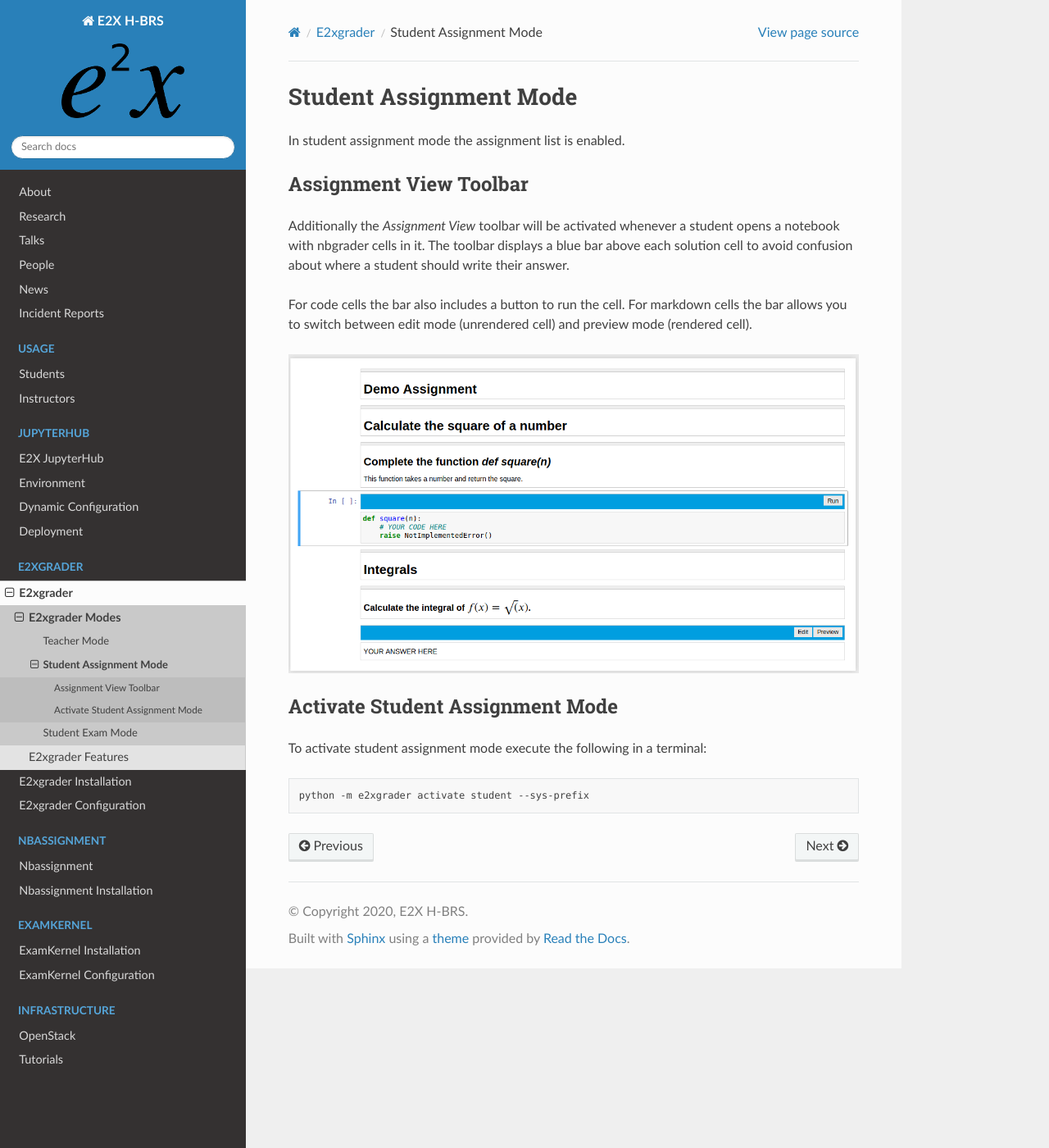
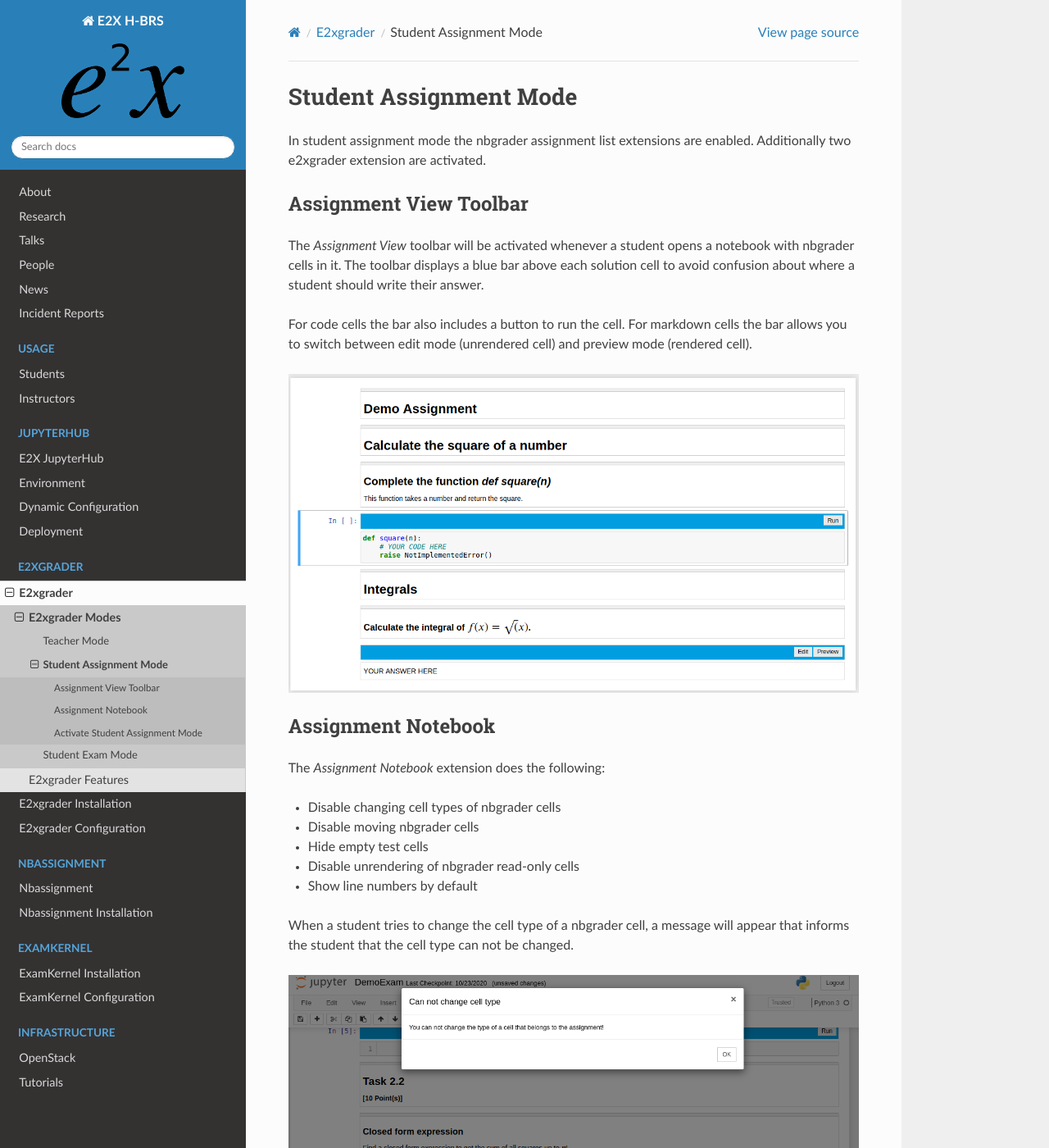
Before and after one commit to DigiKlausur/e2x-docs, a Sphinx documentation site: the page built from docs/source/e2xgrader/modes/student.rst, in a window 1280 px wide and 1400 px high. Shown: the whole window at 82% size. Built offline with Sphinx 7.4.7 and the Read the Docs theme 2.0.0, drawn with Linux system fonts in a browser that asks for light colours; some of the changed text lies outside the part shown.

Commit message:
Update description of e2xgrader student mode

```diff
--- a/docs/source/e2xgrader/modes/student.rst
+++ b/docs/source/e2xgrader/modes/student.rst
@@ -3,13 +3,14 @@
 Student Assignment Mode
 =======================
 
-In student assignment mode the assignment list is enabled.
+In student assignment mode the nbgrader assignment list extensions
+are enabled. Additionally two e2xgrader extension are activated.
 
 Assignment View Toolbar
 -----------------------
 
-Additionally the *Assignment View* toolbar will be activated
-whenever a student opens a notebook with nbgrader cells in it.
+The *Assignment View* toolbar will be activated whenever a student
+opens a notebook with nbgrader cells in it.
 The toolbar displays a blue bar above each solution cell to
 avoid confusion about where a student should write their answer.
 
@@ -18,6 +19,30 @@
 edit mode (unrendered cell) and preview mode (rendered cell).
 
 .. image:: img/assignment_view.png
+
+Assignment Notebook
+-------------------
+
+The *Assignment Notebook* extension does the following:
+
+- Disable changing cell types of nbgrader cells
+- Disable moving nbgrader cells
+- Hide empty test cells
+- Disable unrendering of nbgrader read-only cells
+- Show line numbers by default
+
+When a student tries to change the cell type of a nbgrader cell,
+a message will appear that informs the student that the cell type
+can not be changed.
+
+.. image:: img/cell_type_change.png
+
+When a student tries to move a cells which contain a nbgrader cell,
+the student will see a similar message.
+
+.. image:: img/move_cells.png
+
+
 
 
 Activate Student Assignment Mode
```
